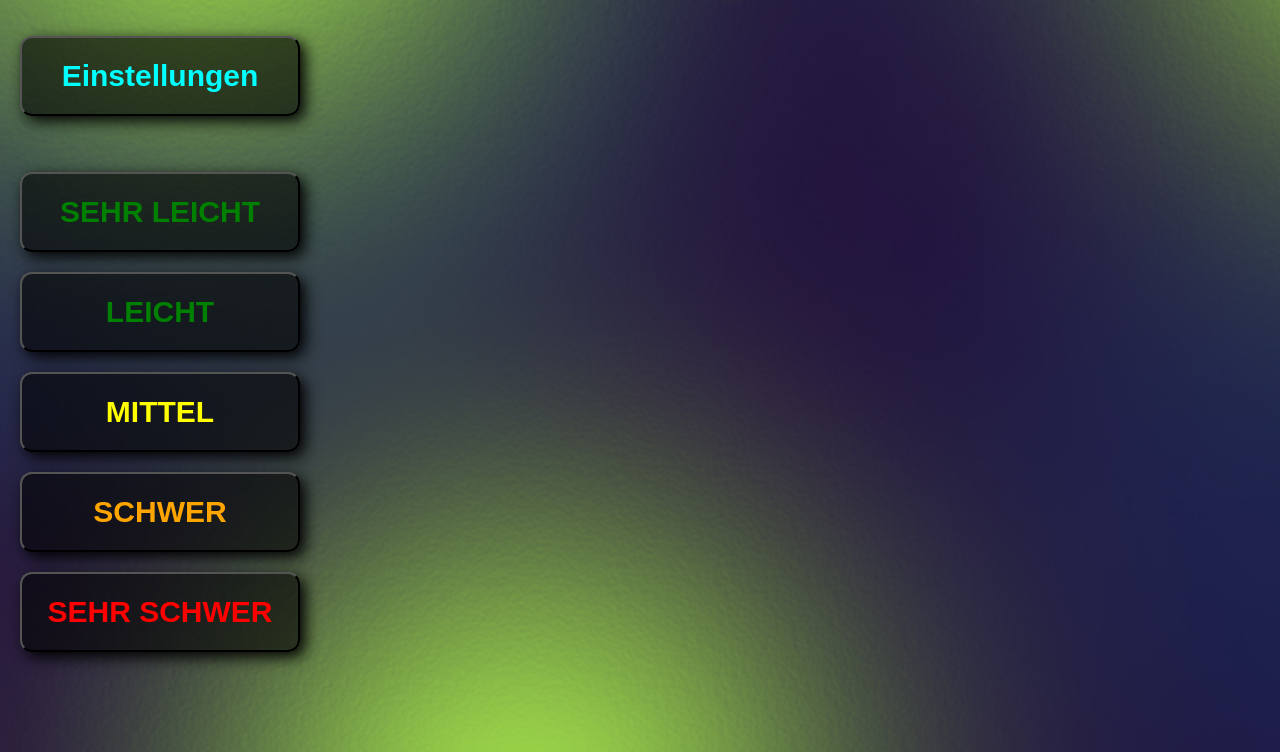
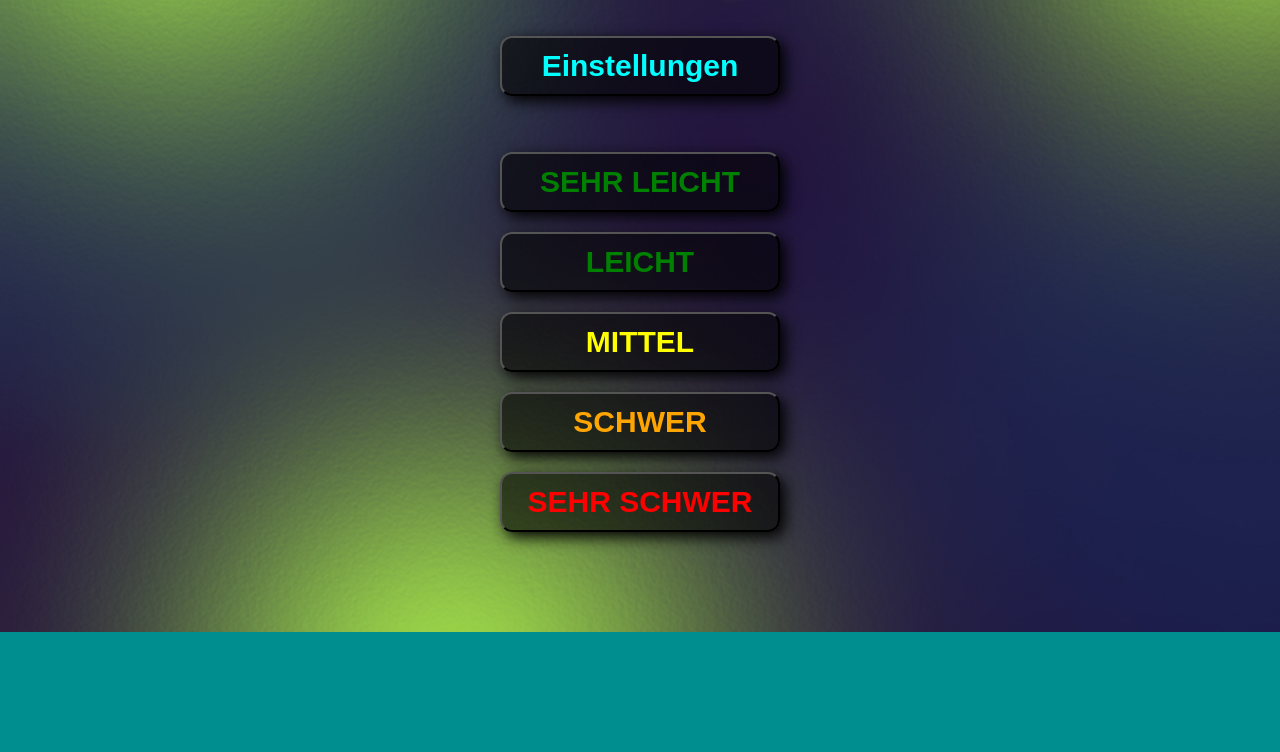
Before and after one commit to DanielVierh/memory-game, a plain HTML site: page index.html in a window 1280 px wide. Shown: the part 123-875 px from the top of the page. After the commit the page ends 800 px from the top, so only its background shows below. Drawn offline with Linux system fonts and the light colour scheme.

Commit message:
Kleine optische Verbesserung des Menüs

```diff
--- a/style.css
+++ b/style.css
@@ -22,7 +22,8 @@ body{
     display: flex;
     flex-direction: column;
     justify-content: center;
-
+    display: grid;
+    place-items: center;
 }
 
 h1{
@@ -44,7 +45,7 @@ h1{
 
 .buttonMode{
     width: 280px;
-    height: 80px;
+    height: 60px;
     margin: 10px 20px 10px 20px;
     font-size: 30px;
     font-weight: bold;
@@ -52,6 +53,7 @@ h1{
     box-shadow: 5px 5px 15px black;
     color: aqua;
     background-color: rgba(0, 0, 0, 0.582);
+
 }
 
 .button{
```
